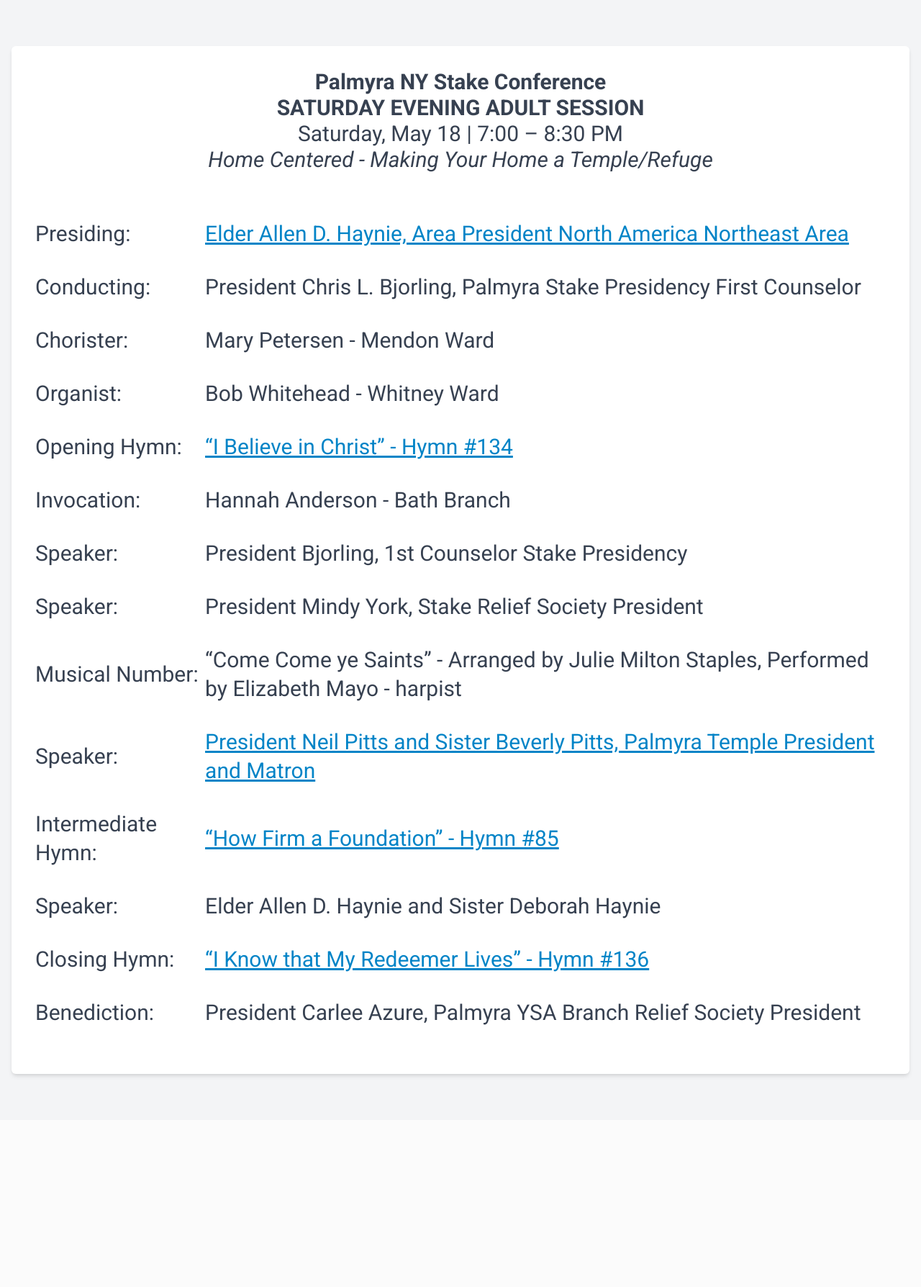
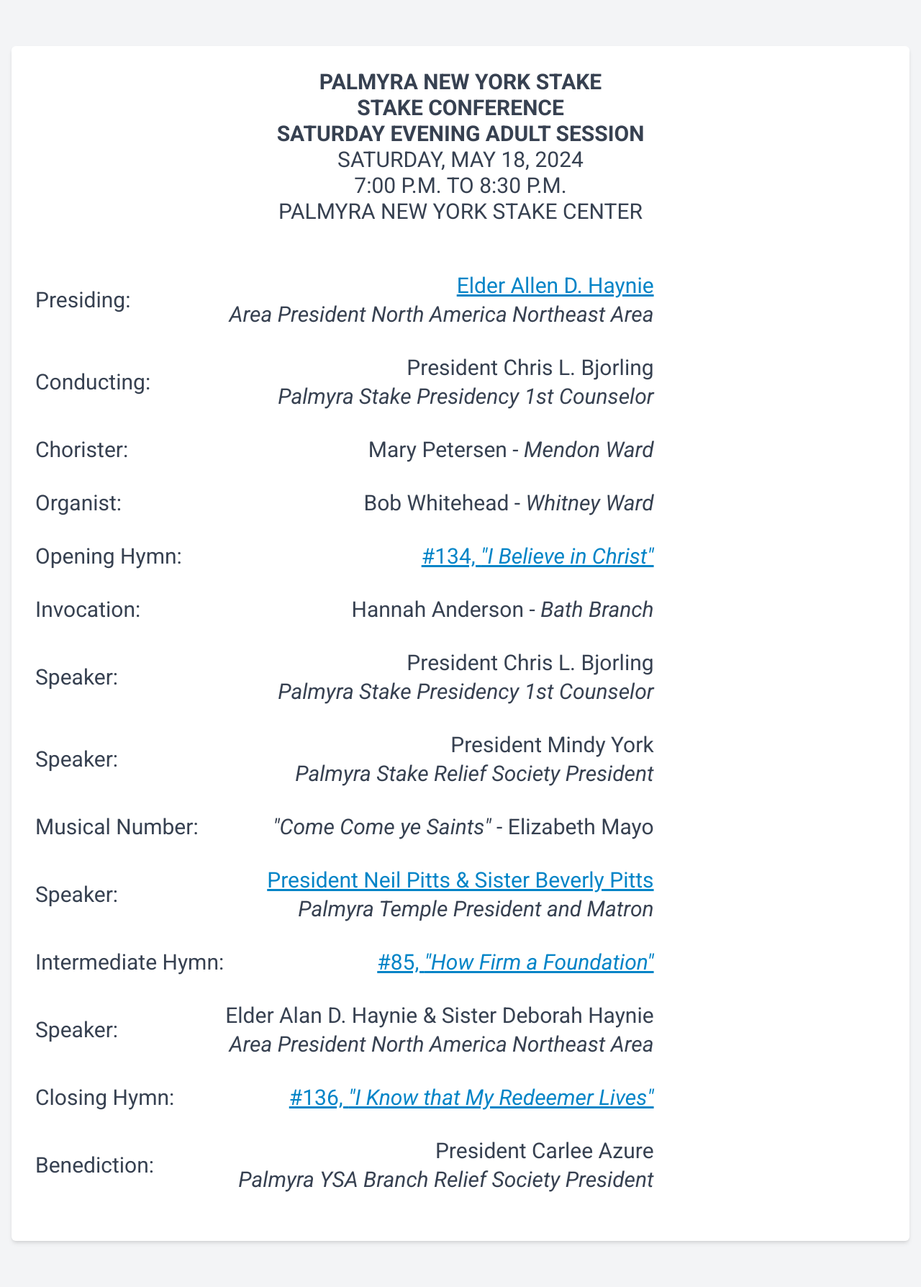
Before and after one commit to mikeasilva/palmyra-ny-stake, a FastAPI app: page /conference/program/1 in a window 1280 px wide. Shown: the whole page at 72% size. Before the commit the page ends 1498 px from the top, so only its background shows below. Run offline with FastAPI, Linux system fonts and the light colour scheme; some libraries are stand-ins or nearby versions.

Commit message:
More work on the programs

```diff
--- a/main.py
+++ b/main.py
@@ -6,7 +6,7 @@ from fastapi.templating import Jinja2Templates
 
 app = FastAPI()
 
-#app.mount("/static", StaticFiles(directory="static"), name="static")
+app.mount("/static", StaticFiles(directory="static"), name="static")
 templates = Jinja2Templates(directory="templates")
 
 @app.get("/")
@@ -31,8 +31,7 @@ def stake_conference_program2(request: Request, meeting:str):
         program_template = "2024_saturday_night.html"
 
     return templates.TemplateResponse(program_template, {"request":request})
-'''
+
 if __name__ == "__main__":
     import uvicorn
     uvicorn.run(app, host="0.0.0.0", port=8000)
-'''
--- a/templates/2024_saturday_night.html
+++ b/templates/2024_saturday_night.html
@@ -1,69 +1,71 @@
 {% extends "template.html" %}
 
-{% block title %}2024 Palmyra NY Stake Conference - Adult Leadership Session{% endblock %}
+{% block title %}2024 Palmyra NY Stake Conference - Saturday Evening Adult Session{% endblock %}
 
 {% block content %}
-    <p class="text-center font-bold pt-8">Palmyra NY Stake Conference</p>
+    <p class="text-center pt-8 font-bold">PALMYRA NEW YORK STAKE</p>
+    <p class="text-center font-bold">STAKE CONFERENCE</p>
     <p class="text-center font-bold">SATURDAY EVENING ADULT SESSION</p>
-    <p class="text-center font-normal">Saturday, May 18 | 7:00 – 8:30 PM</p>
-    <p class="text-center fon-normal roboto-regular-italic">Home Centered - Making Your Home a Temple/Refuge</p>
-    <table class="border-separate p-8 leading-10 border-separate border-spacing-y-8">
+    <p class="text-center font-normal">SATURDAY, MAY 18, 2024<br/>7:00 P.M. TO 8:30 P.M.</p>
+    <p class="text-center font-normal">PALMYRA NEW YORK STAKE CENTER</p>
+
+    <table class="border-separate p-8 leading-10 border-separate border-spacing-y-8 font-normal">
         <tbody>
             <tr>
-                <td>Presiding:</td>
-                <td><a class="text-sky-600 underline" target="_blank" href="https://www.churchofjesuschrist.org/learn/allen-d-haynie?lang=eng">Elder Allen D. Haynie, Area President North America Northeast Area</a></td>
+                <td class="text-left">Presiding:</td>
+                <td class="text-right"><a class="text-sky-600 underline" target="_blank" href="https://www.churchofjesuschrist.org/learn/allen-d-haynie?lang=eng">Elder Allen D. Haynie</a><br/><i>Area President North America Northeast Area</i></td>
             </tr>
             <tr>
-                <td>Conducting:</td>
-                <td>President Chris L. Bjorling, Palmyra Stake Presidency First Counselor</td>
+                <td class="text-left">Conducting:</td>
+                <td class="text-right">President Chris L. Bjorling<br/><i>Palmyra Stake Presidency 1st Counselor</i></td>
             </tr>
             <tr>
-                <td>Chorister:</td>
-                <td>Mary Petersen - Mendon Ward</td>
+                <td class="text-left">Chorister:</td>
+                <td class="text-right">Mary Petersen - <i>Mendon Ward</i></td>
             </tr>
             <tr>
-                <td>Organist:</td>
-                <td>Bob Whitehead - Whitney Ward</td>
+                <td class="text-left">Organist:</td>
+                <td class="text-right">Bob Whitehead - <i>Whitney Ward</i></td>
             </tr>
             <tr>
-                <td>Opening Hymn:</td>
-                <td><a class="text-sky-600 underline" target="_blank" href="https://www.churchofjesuschrist.org/media/music/songs/i-believe-in-christ?crumbs=hymns&lang=eng">“I Believe in Christ” - Hymn #134</a></td>
+                <td class="text-left">Opening Hymn:</td>
+                <td class="text-right"><a class="text-sky-600 underline" target="_blank" href="https://www.churchofjesuschrist.org/media/music/songs/i-believe-in-christ?crumbs=hymns&lang=eng">#134, <i>"I Believe in Christ"</i></a></td>
             </tr>
             <tr>
-                <td>Invocation:</td>
-                <td>Hannah Anderson - Bath Branch</td>
+                <td class="text-left">Invocation:</td>
+                <td class="text-right">Hannah Anderson - <i>Bath Branch</i></td>
             </tr>
             <tr>
-                <td>Speaker:</td>
-                <td>President Bjorling, 1st Counselor Stake Presidency</td>
+                <td class="text-left">Speaker:</td>
+                <td class="text-right">President Chris L. Bjorling<br/><i>Palmyra Stake Presidency 1st Counselor</i></td>
             </tr>
             <tr>
-                <td>Speaker:</td>
-                <td>President Mindy York, Stake Relief Society President</td>
+                <td class="text-left">Speaker:</td>
+                <td class="text-right">President Mindy York<br/><i>Palmyra Stake Relief Society President</i></td>
             </tr>
             <tr>
-                <td>Musical Number:</td>
-                <td>“Come Come ye Saints” - Arranged by Julie Milton Staples, Performed by Elizabeth Mayo - harpist</td>
+                <td class="text-left">Musical Number:</td>
+                <td class="text-right"><i>"Come Come ye Saints"</i> - Elizabeth Mayo</td>
             </tr>
             <tr>
-                <td>Speaker:</td>
-                <td><a class="text-sky-600 underline" target="_blank" href="https://www.thechurchnews.com/2021/2/4/23218184/temple-president-matron-8-billings-argentina-brazil-palmyra-provo-mexico-chile-manaus-fortaleza/">President Neil Pitts and Sister Beverly Pitts, Palmyra Temple President and Matron</a></td>
+                <td class="text-left">Speaker:</td>
+                <td class="text-right"><a class="text-sky-600 underline" target="_blank" href="https://www.thechurchnews.com/2021/2/4/23218184/temple-president-matron-8-billings-argentina-brazil-palmyra-provo-mexico-chile-manaus-fortaleza/">President Neil Pitts &amp; Sister Beverly Pitts</a><br/><i>Palmyra Temple President and Matron</i></td>
             </tr>
             <tr>
-                <td>Intermediate Hymn:</td>
-                <td><a class="text-sky-600 underline" target="_blank" href="https://www.churchofjesuschrist.org/media/music/songs/how-firm-a-foundation?crumbs=hymns&lang=eng">“How Firm a Foundation” - Hymn #85</a></td>
+                <td class="text-left">Intermediate Hymn:</td>
+                <td class="text-right"><a class="text-sky-600 underline" target="_blank" href="https://www.churchofjesuschrist.org/media/music/songs/how-firm-a-foundation?crumbs=hymns&lang=eng">#85, <i>"How Firm a Foundation"</i></a></td>
             </tr>
             <tr>
-                <td>Speaker:</td>
-                <td>Elder Allen D. Haynie and Sister Deborah Haynie</td>
+                <td class="text-left">Speaker:</td>
+                <td class="text-right">Elder Alan D. Haynie &amp; Sister Deborah Haynie<br/><i>Area President North America Northeast Area</i></td>
             </tr>
             <tr>
-                <td>Closing Hymn:</td>
-                <td><a class="text-sky-600 underline" target="_blank" href="https://www.churchofjesuschrist.org/media/music/songs/i-know-that-my-redeemer-lives?crumbs=hymns&lang=eng">“I Know that My Redeemer Lives” - Hymn #136</a></td>
+                <td class="text-left">Closing Hymn:</td>
+                <td class="text-right"><a class="text-sky-600 underline" target="_blank" href="https://www.churchofjesuschrist.org/media/music/songs/i-know-that-my-redeemer-lives?crumbs=hymns&lang=eng">#136, <i>"I Know that My Redeemer Lives"</i></a></td>
             </tr>
             <tr>
-                <td>Benediction:</td>
-                <td>President Carlee Azure, Palmyra YSA Branch Relief Society President</td>
+                <td class="text-left">Benediction:</td>
+                <td class="text-right">President Carlee Azure<br/><i>Palmyra YSA Branch Relief Society President</i></td>
             </tr>
         </tbody>
     </table>
```
Also changed, not shown: templates/2024_leadership.html (+33 -31 lines), templates/2024_sunday_morning.html (+57 -44 lines), static/temple.jpg (added).
